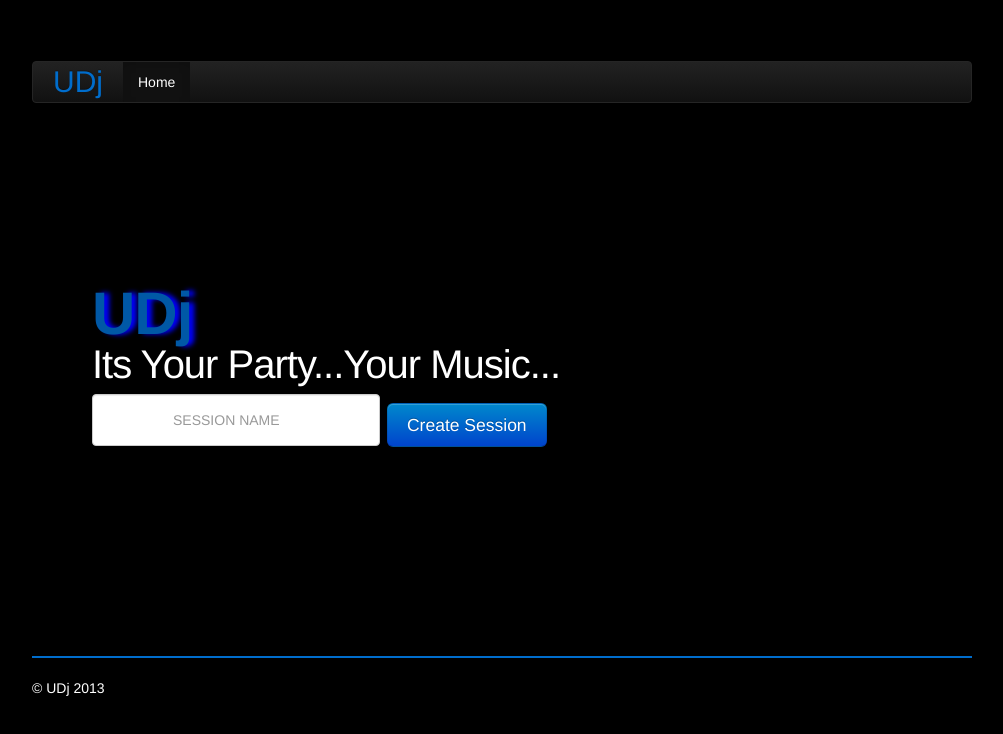
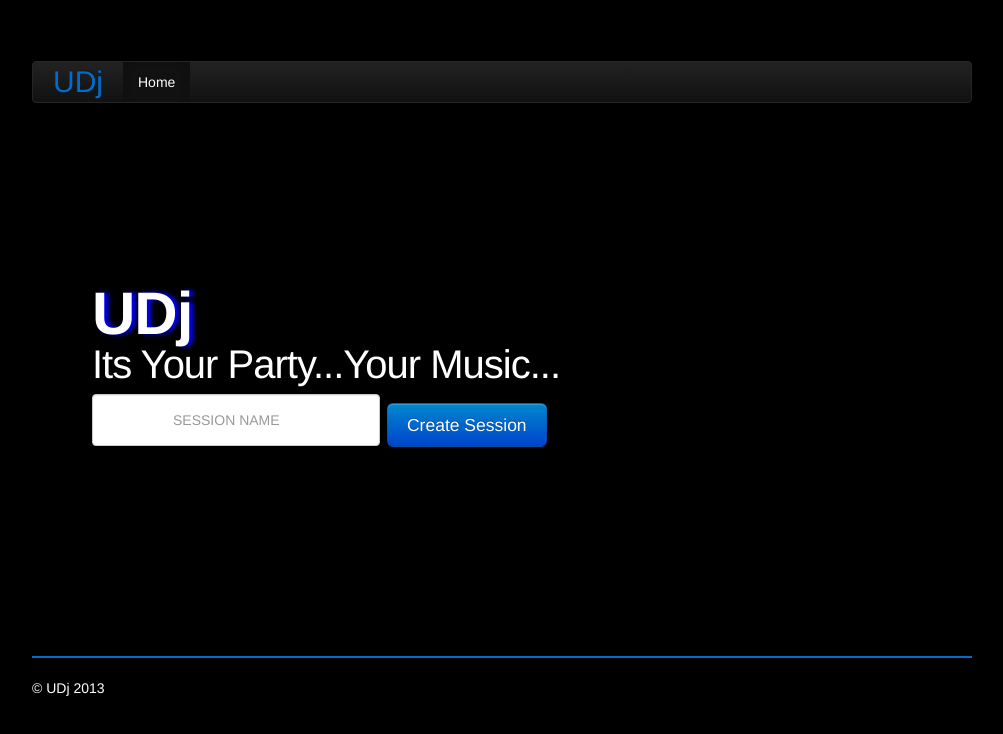
Before and after one commit to mzancanella/udj-1, a website: page www/index.html in a window 1280 px wide. Shown: the whole page, without its empty margins (138-1141 px from the left). Drawn offline with nearby package versions, Linux system fonts and the light colour scheme.

Commit message:
Modify style.css , sorry that blue was killing me

```diff
--- a/www/css/styles.css
+++ b/www/css/styles.css
@@ -38,9 +38,9 @@ width: 50px;
   font-size: 60px;
   line-height: 1;
   letter-spacing: -1px;
-  color: #0058a6;
+  /*color: #0058a6;*/
   /*background-image: -ms-linear-gradient(bottom right, #0058A6 0%, #00A3EF 100%);*/
-  text-shadow: 5px 0 5px blue;
+  text-shadow: 4px 0 4px blue;
 }
 
 input.span2 {
```
